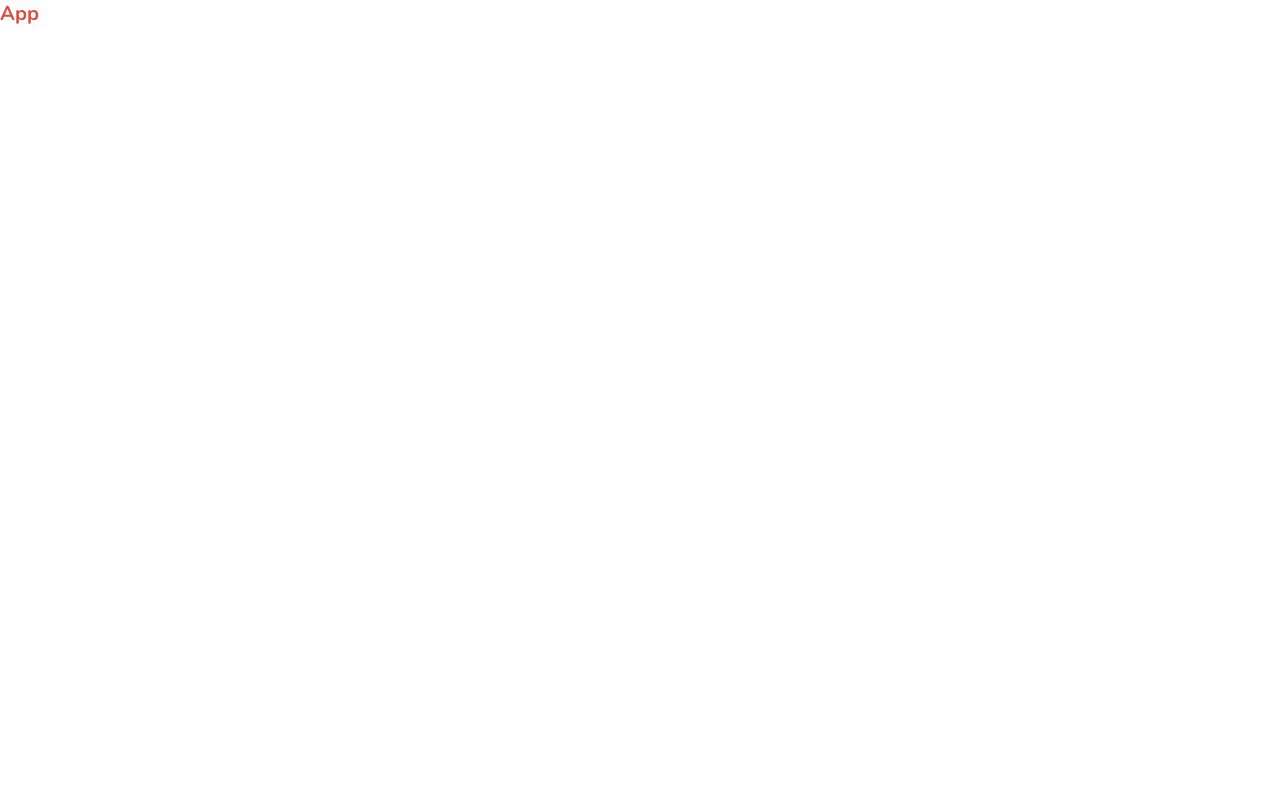
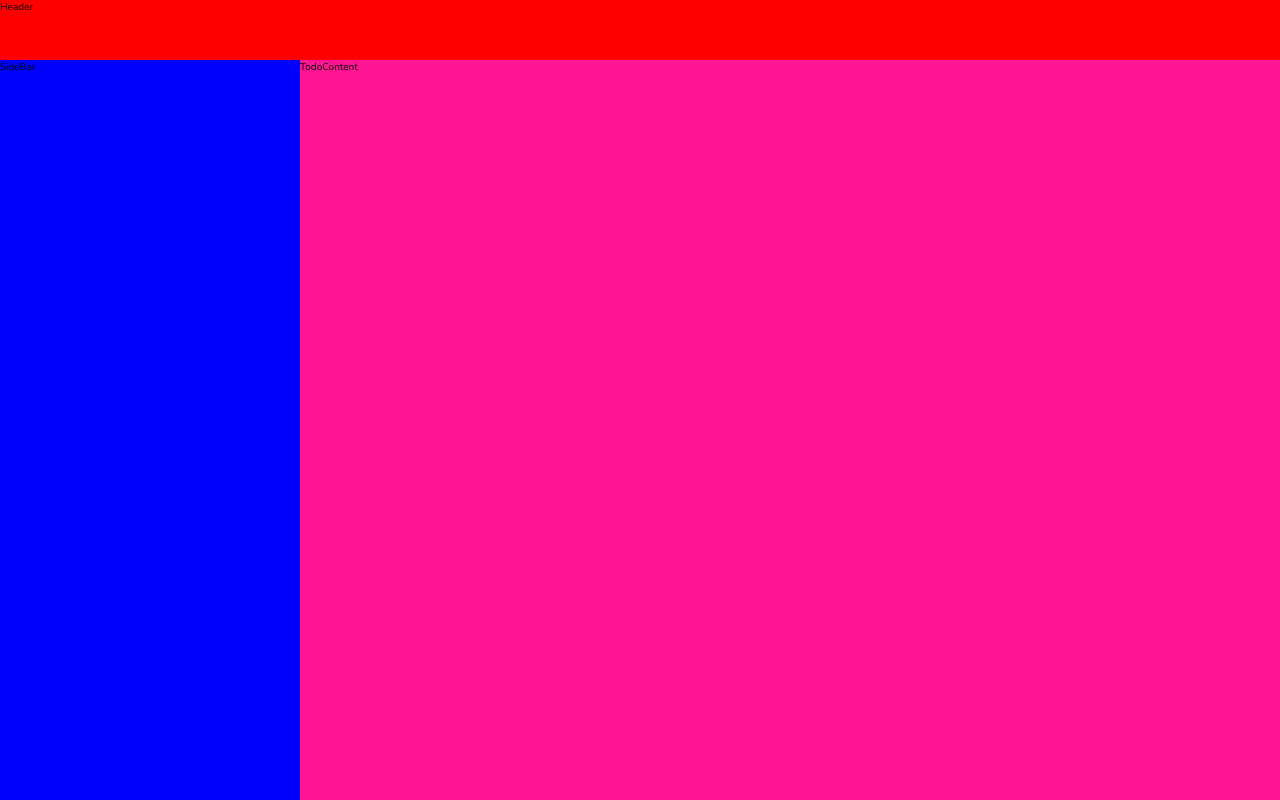
Before and after one commit to auttaponcoe24/cc15-todolist, a React (Create React App) app: page / in a window 1280 px wide. Built offline with nearby package versions, Linux system fonts and the light colour scheme.

Commit message:
git:layout

```diff
--- a/src/App.js
+++ b/src/App.js
@@ -1,7 +1,11 @@
+import "./App.scss";
+
 function App() {
 	return (
-		<div>
-			<h1>App</h1>
+		<div className="todo">
+			<div className="todo__header">Header</div>
+			<div className="todo__sidebar">SideBar</div>
+			<div className="todo__content">TodoContent</div>
 		</div>
 	);
 }
--- /dev/null
+++ b/src/App.scss
@@ -0,0 +1,41 @@
+$header-height: 60px;
+$sidebar-width: 300px;
+
+.todo {
+    display: grid;
+    grid-template-rows: $header-height calc(100vh - $header-height);
+    grid-template-columns: $sidebar-width calc(100vw - $sidebar-width);
+
+    &__header {
+        // grid-row-start: 1;
+        // grid-row-end: 2;
+        // grid-column-start: 1;
+        // grid-column-end: -1;
+
+        grid-row: 1/2;
+        grid-column: 1/-1;
+        background-color: red;
+    }
+
+    &__sidebar {
+        // grid-row-start: 2;
+        // grid-row-end: -1;
+        // grid-column-start: 1;
+        // grid-column-end: 2;
+
+        grid-row: 2/-1;
+        grid-column: 1/2;
+        background-color: blue;
+    }
+
+    &__content {
+        // grid-row-start: 2;
+        // grid-row-end: -1;
+        // grid-column-start: 2;
+        // grid-column-end: -1;
+
+        grid-row: 2/-1;
+        grid-column: 2/-1;
+        background-color: deeppink;
+    }
+}
--- a/src/index.scss
+++ b/src/index.scss
@@ -6,6 +6,8 @@
 $grey-light: #eaeaea;
 $grey-dark: #808080;
 $white: #fff;
+
+
 
 // GLOBAL RESET
 *,
@@ -25,5 +27,31 @@
       'Cantarell', 'Fira Sans', 'Droid Sans', 'Helvetica Neue', sans-serif;
   -webkit-font-smoothing: antialiased;
   -moz-osx-font-smoothing: grayscale;
-  color: $primary
 }
+
+// .todo {
+//   display: grid;
+//   grid-template-rows: $header-height calc(100vh - $header-height);
+//   grid-template-columns: $sidebar-width calc(100vw - $sidebar-width);
+
+//       &__header {
+//           grid-column: 1/3;
+//           grid-row: 1/2;
+//       }
+
+//       &__sidebar {
+//           grid-row: 2/3;
+//           grid-column: 1/2;
+//           // position: sticky;
+//       }
+
+//       &__content {
+//           grid-row: 2/3;
+//           grid-column: 2/3;
+
+//           // other css
+//           overflow-y: scroll;
+//           padding: 20px 30px;
+//           padding-top: 0;
+//       }
+//     }
```
Also changed, not shown: 1 other file (tests, documents, lock files or other folders).
